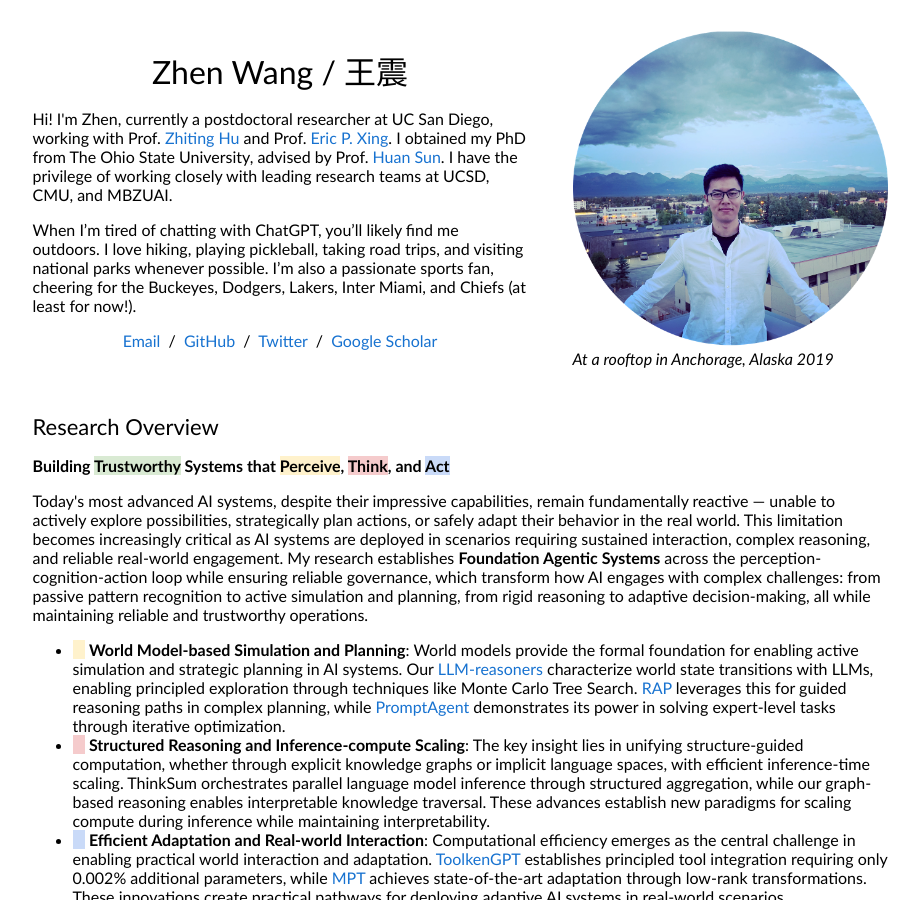
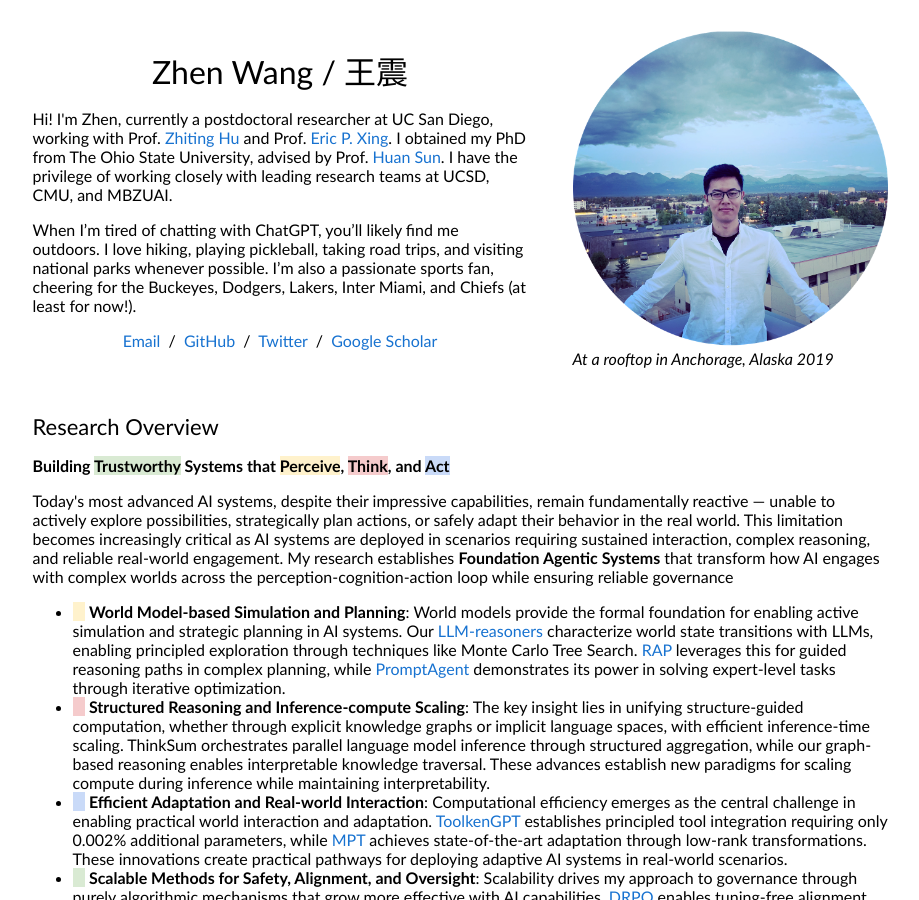
Before and after one commit to zhenwang9102/zhenwang9102.github.io, a Jekyll site: the page built from _posts/2019-06-02-venue.markdown, in a window 1280 px wide and 900 px high. Shown: the whole window, without its empty margins (180-1099 px from the left). Built offline with Jekyll 4.4.1, drawn with Linux system fonts in a browser that asks for light colours.

Commit message:
Update default.html

```diff
--- a/_layouts/default.html
+++ b/_layouts/default.html
@@ -92,7 +92,7 @@
                 <b>Building <a style="background-color:#d9ead3;color:black;">Trustworthy</a> Systems that <a style="background-color:#fff2cc;color:black;">Perceive</a>, <a style="background-color:#f5cbcc;color:black;">Think</a>, and <a style="background-color:#c9daf8;color:black;">Act</a></b>
               </p>
               <p>
-                Today's most advanced AI systems, despite their impressive capabilities, remain fundamentally reactive — unable to actively explore possibilities, strategically plan actions, or safely adapt their behavior in the real world. This limitation becomes increasingly critical as AI systems are deployed in scenarios requiring sustained interaction, complex reasoning, and reliable real-world engagement. My research establishes <b>Foundation Agentic Systems</b> across the perception-cognition-action loop while ensuring reliable governance, which transform how AI engages with complex challenges: from passive pattern recognition to active simulation and planning, from rigid reasoning to adaptive decision-making, all while maintaining reliable and trustworthy operations.
+                Today's most advanced AI systems, despite their impressive capabilities, remain fundamentally reactive — unable to actively explore possibilities, strategically plan actions, or safely adapt their behavior in the real world. This limitation becomes increasingly critical as AI systems are deployed in scenarios requiring sustained interaction, complex reasoning, and reliable real-world engagement. My research establishes <b>Foundation Agentic Systems</b> that transform how AI engages with complex worlds across the perception-cognition-action loop while ensuring reliable governance
               </p>
               <ul>
                 <li>
```
